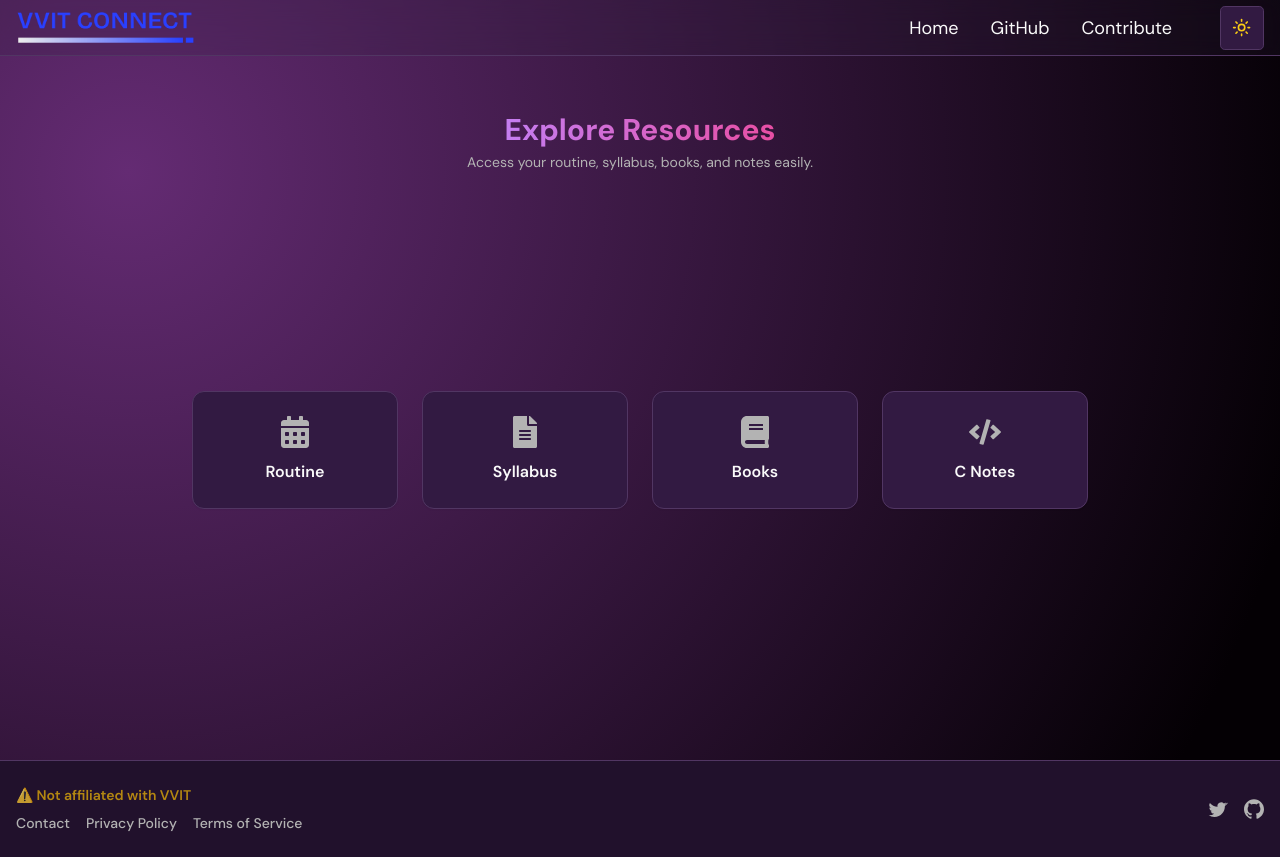
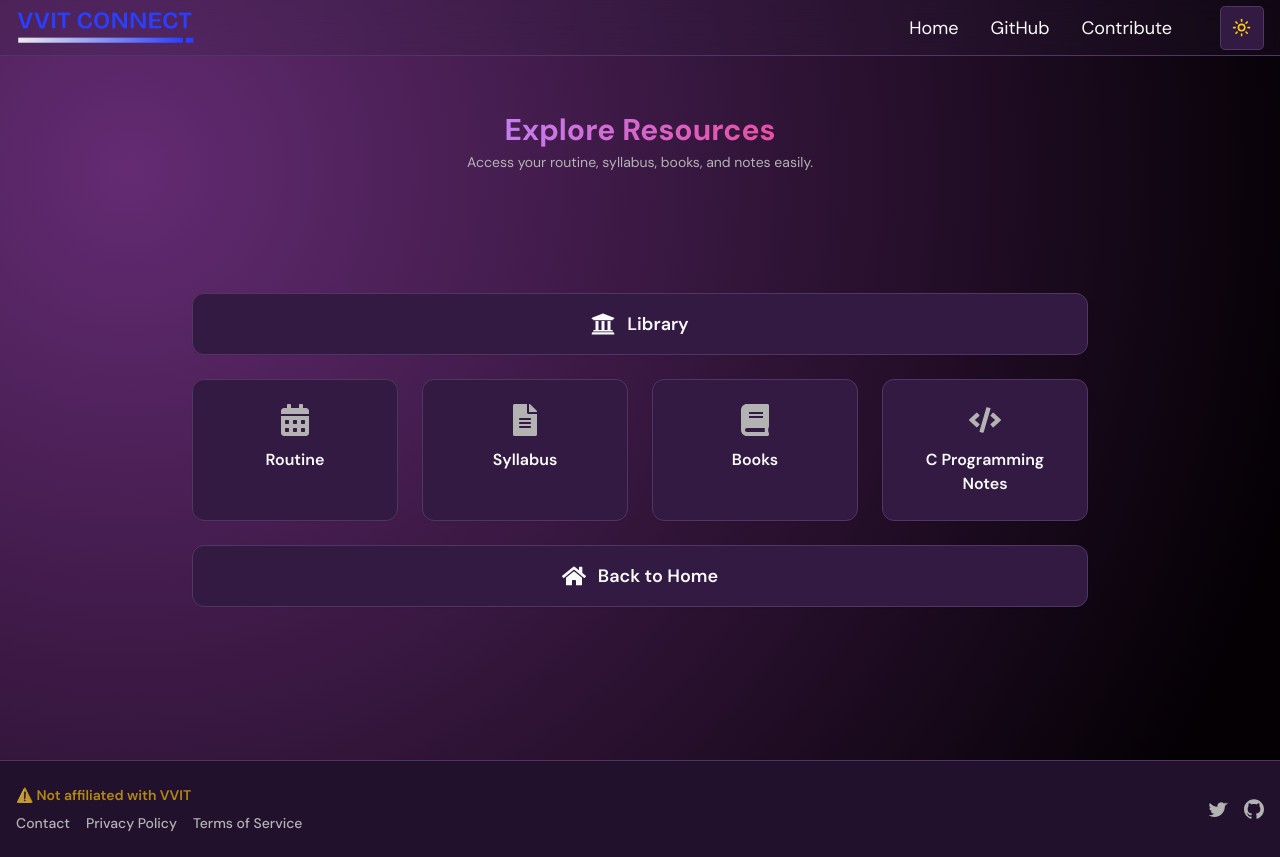
Before and after one commit to pyKinsu/VVITConnect, a Next.js app: page /bba/semester/1 in a window 1280 px wide. Built offline with nearby package versions, Linux system fonts and the light colour scheme.

Commit message:
Update page.tsx

```diff
--- a/src/app/bba/semester/1/page.tsx
+++ b/src/app/bba/semester/1/page.tsx
@@ -2,7 +2,7 @@
 
 import React from "react";
 import { useRouter } from "next/navigation";
-import { FaBook, FaCode, FaCalendarAlt, FaFileAlt } from "react-icons/fa";
+import { FaBook, FaCode, FaCalendarAlt, FaFileAlt, FaHome, FaUniversity } from "react-icons/fa";
 
 const features = [
   {
@@ -21,7 +21,7 @@ const features = [
     path: "/books",
   },
   {
-    name: "C Notes",
+    name: "C Programming Notes",
     icon: <FaCode className="w-8 h-8 mx-auto mb-3 text-muted-foreground" />,
     path: "/notes/c-programming",
   },
@@ -45,7 +45,17 @@ export default function FeaturesPage() {
         </p>
       </header>
 
-      <section className="flex-1 flex items-center justify-center w-full">
+      <section className="flex-1 flex flex-col items-center justify-center w-full space-y-6">
+        {/* Library button (wide) */}
+        <button
+          onClick={() => handleSelect("/library")}
+          className="section-box w-full max-w-4xl flex items-center justify-center gap-3 py-4 text-lg font-semibold hover:scale-105 active:scale-95 transition-transform duration-150"
+        >
+          <FaUniversity className="w-6 h-6" />
+          Library
+        </button>
+
+        {/* Grid of 4 feature buttons */}
         <div className="grid grid-cols-2 sm:grid-cols-2 md:grid-cols-4 gap-6 w-full max-w-4xl">
           {features.map((feature) => (
             <button
@@ -58,6 +68,15 @@ export default function FeaturesPage() {
             </button>
           ))}
         </div>
+
+        {/* Back to Home button (wide) */}
+        <button
+          onClick={() => handleSelect("/")}
+          className="section-box w-full max-w-4xl flex items-center justify-center gap-3 py-4 text-lg font-semibold hover:scale-105 active:scale-95 transition-transform duration-150"
+        >
+          <FaHome className="w-6 h-6" />
+          Back to Home
+        </button>
       </section>
     </main>
   );
```
